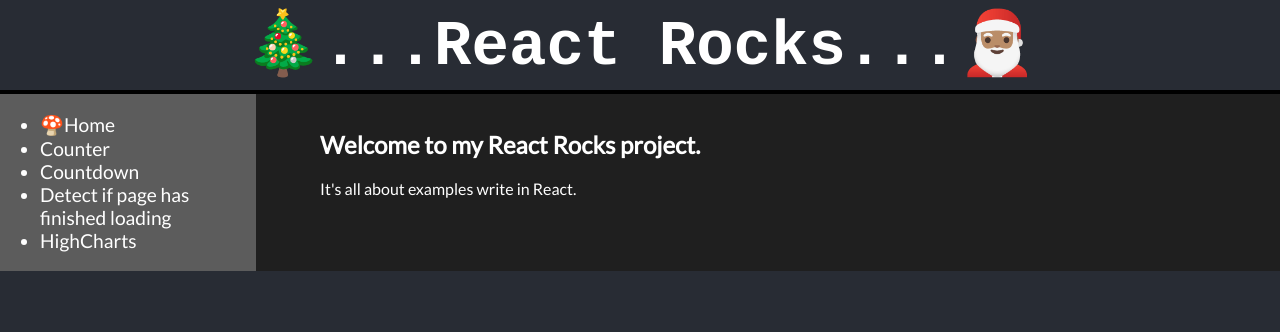
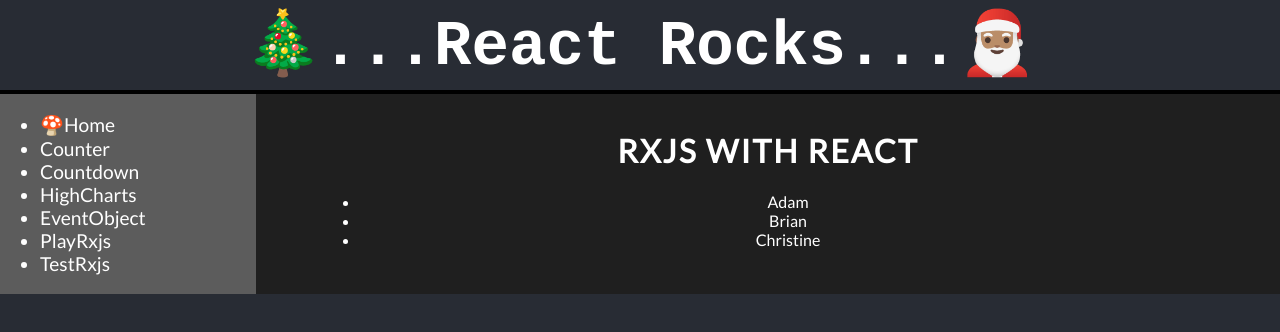
Before and after one commit to catsheue/reactmuffin, a React (Create React App) app: page /playrxjs in a window 1280 px wide. Shown: the top 332 px of the page. Built offline with nearby package versions, Linux system fonts and the light colour scheme.

Commit message:
add Rx.js :alembic:

```diff
--- a/package.json
+++ b/package.json
@@ -14,6 +14,7 @@
     "react-dom": "^16.12.0",
     "react-router-dom": "^5.1.2",
     "react-scripts": "3.3.0",
+    "rxjs": "^6.5.4"
   },
   "scripts": {
     "start": "react-scripts start",
@@ -35,5 +36,9 @@
       "last 1 firefox version",
       "last 1 safari version"
     ]
+  },
+  "devDependencies": {
+    "eslint": "^6.8.0",
+    "eslint-plugin-react": "^7.18.3"
   }
 }
--- a/src/App.js
+++ b/src/App.js
@@ -7,7 +7,11 @@
   Link,
 } from "react-router-dom";
 import Countdown from './components/Countdown.js';
+import Counter from './components/Counter.js';
 import HighCharts from './components/HighCharts';
+import EventObject from './components/EventObject';
+import PlayRxjs from './components/PlayRxjs';
+import TestRxjs from './components/TestRxjs';
 
 function App() {
   return (
@@ -37,14 +41,24 @@
 			            Countdown
 		            </Link>
 	            </li>
-              <li>
-		            <Link to="/finishloading">
-			            Detect if page has finished loading
+	            <li>
+		            <Link to="/highcharts">
+			            HighCharts
 		            </Link>
 	            </li>
 	            <li>
-		            <Link to="/highcharts">
-			            HighCharts
+		            <Link to="/eventobject">
+			            EventObject
+		            </Link>
+	            </li>
+	            <li>
+		            <Link to="/playrxjs">
+			            PlayRxjs
+		            </Link>
+	            </li>
+	            <li>
+		            <Link to="/testrxjs">
+			            TestRxjs
 		            </Link>
 	            </li>
             </ul>
@@ -57,16 +71,21 @@
               <Route path="/counter">
                 <Counter />
               </Route>
-              <Route path="/finishloading">
-                <FinishLoading />
-              </Route>
 	            <Route path="/highcharts">
 		            <HighCharts />
+	            </Route>
+	            <Route path="/eventobject">
+		            <EventObject />
+	            </Route>
+	            <Route path="/playrxjs">
+		            <PlayRxjs />
+	            </Route>
+	            <Route path="/testrxjs">
+		            <TestRxjs />
 	            </Route>
               <Route path="/">
                 <Home />
               </Route>
-
           </Switch>
           </div>
         </div>
@@ -75,58 +94,12 @@
   );
 }
 
-class FinishLoading extends React.Component {
-
-  construcor(){
-    this.myImg = React.createRef();
-  }
-  componentDidUpdate() {
-    const node = this.myImg;
-    debugger
-
-    // const loaded = () => alert('loaded');
-    // if (node.complete) {
-    //   loaded()
-    // } else {
-    //   node.addEventListener('load', loaded)
-    //   node.addEventListener('error', function() {
-    //       alert('error')
-    //   })
-    // }
-  }
-  render() {
-    const node = this.myImg;
-    return (
-      <div>
-        <img ref={this.myImg} src="http://static.minitokyo.net/downloads/30/12/745630.jpg" alt="tomoyo" />
-      </div>
-    )
-  }
-}
 
 
-function Counter() {
-  // Declare a new state variable, which we'll call "count"
-  const [count, setCount] = useState(0);
-  const [toggle, clickToggle] = useState(true);
-
-  return (
-    <div>
-      <p>You clicked {count} times</p>
-      <button onClick={() => setCount(count + 1)}>
-        Click me
-      </button>
-      <p>It is {toggle.toString()} that they have no sense of shame. </p>
-      <button onClick={() => clickToggle(!toggle)}>
-        Click me
-      </button>
-    </div>
-  );
-}
 function Home() {
   return (<>
     <h2>Welcome to my React Rocks project.</h2>
-    <div>It's all about examples write in React.</div>
+    <div>It's all about examples built with React.</div>
   </>);
 
 }
--- a/src/components/Countdown.js
+++ b/src/components/Countdown.js
@@ -35,7 +35,6 @@
 	render() {
 		const { days, hours, minutes, seconds } = this.state;
 
-
 		return (
 			<div className="countdown">
 				<h1>Countdown</h1>
--- a/src/components/Countdown.scss
+++ b/src/components/Countdown.scss
@@ -22,7 +22,7 @@
 }
 
 .countdown-item {
-  color: #111;
+  color: #fff;
   font-size: 40px;
   display: flex;
   align-items: center;
@@ -37,7 +37,7 @@
 }
 
 .countdown-item span {
-  color: #333;
+  color: #fff;
   font-size: 12px;
   font-weight: 600;
   text-transform: uppercase;
--- /dev/null
+++ b/src/components/Counter.js
@@ -0,0 +1,23 @@
+import {useState} from "react";
+import React from "react";
+
+function Counter() {
+	// Declare a new state variable, which we'll call "count"
+	const [count, setCount] = useState(0);
+	const [toggle, clickToggle] = useState(true);
+
+	return (
+		<div>
+			<p>You clicked {count} times</p>
+			<button onClick={() => setCount(count + 1)}>
+				Click me
+			</button>
+			<p>It is {toggle.toString()} that they have no sense of shame. </p>
+			<button onClick={() => clickToggle(!toggle)}>
+				Click me
+			</button>
+		</div>
+	);
+}
+
+export default Counter;
--- /dev/null
+++ b/src/components/EventObject.js
@@ -0,0 +1,21 @@
+import React from 'react';
+
+const numbers = [1, 2, 3, 4, 5];
+
+class EventObject extends React.Component {
+
+	onClickItem = (e, key) => {
+		console.log(e);
+		console.log(key);
+	}
+
+	render() {
+		return (
+			<ul className="test">
+				{numbers.map((item, key) => (<li onClick={(e) => this.onClickItem(e, key)}>{item}</li>))}
+			</ul>
+		);
+	}
+}
+
+export default EventObject;
--- a/src/components/HighCharts.js
+++ b/src/components/HighCharts.js
@@ -2,13 +2,18 @@
 import Highcharts from 'highcharts';
 import HighchartsReact from 'highcharts-react-official';
 
+// https://github.com/highcharts/highcharts-react
+
 const options = {
 	title: {
-		text: 'My chart'
+		text: 'Code Frequency'
 	},
 	series: [{
-		data: [1, 2, 3]
-	}]
+		data: [60, 150, 35, 26, 12]
+	}],
+	xAxis: {
+		categories: ['2/12', '2/13', '2/14', '2/15', '2/17']
+	},
 };
 
 const HighCharts = () => <div>
--- /dev/null
+++ b/src/components/PlayRxjs.js
@@ -0,0 +1,25 @@
+import React, { useState }  from 'react';
+
+const source = ['Adam', 'Brian', 'Christine'];
+
+function PlayRxjs() {
+
+	const [names, setNames] = useState(source);
+
+	return (
+		<div className="App">
+			<h1>RxJS with React</h1>
+			<List items={names} />
+		</div>
+	);
+
+}
+
+const List = ({ items = [], loading = false }) => (
+	<ul className={loading ? 'loading' : null}>
+		{items.map(item => (
+			<li key={item}>{item}</li>
+		))}
+	</ul>
+);
+export default PlayRxjs;
--- /dev/null
+++ b/src/components/TestRxjs.js
@@ -0,0 +1,31 @@
+import React from 'react';
+import { fromEvent } from 'rxjs';
+
+class TestRxjs extends React.Component {
+	state = {
+		days: undefined,
+		hours: undefined,
+		minutes: undefined,
+		seconds: undefined
+	};
+
+	componentDidMount() {
+		fromEvent(document, 'click').subscribe(() => console.log('Clicked!'));
+	}
+
+	componentWillUnmount() {
+
+	}
+
+	render() {
+
+
+		return (
+			<div className="testrxjs">
+				23234423414
+			</div>
+		);
+	}
+}
+
+export default TestRxjs;
```
Also changed, not shown: 2 other files (tests, documents, lock files or other folders).
